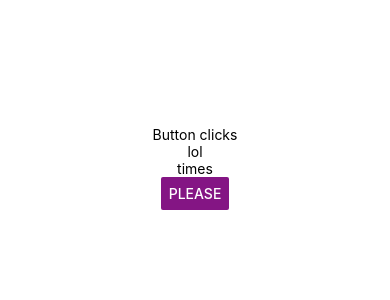
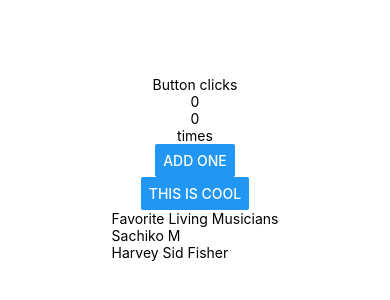
Before and after one commit to AlejandrLara12/justApp, a React Native app in the folder justApp/: screen / in a window 390 px wide. Shown: the part 254-554 px from the top of the page. Built offline with nearby package versions, Linux system fonts and the light colour scheme.

Commit message:
States Props: Tutorial
Tutorial de CodeCademy, comprendiendo funcionamiento de react-native

```diff
--- a/justApp/App.js
+++ b/justApp/App.js
@@ -2,78 +2,55 @@ import React from 'react';
 // import React, { Component } from 'react'; // that is what they is in Documentation
 import { StyleSheet, Text, View, AppRegistry, Button } from 'react-native';
 
-//  Classes   ========================================================================
-class Blink extends React.Component{
-
-  constructor(props){
-    super(props);
-    this.state = { showText: true };
-
-    // Toggle the state every second
-    let timer = 500;
-    setInterval(() => {
-      this.setState(previousState => {
-        return { showText: !previousState.showText };
-      });
-    },timer);
-  };
-
-  render(){
-    let display = this.state.showText ? this.props.text : ' lol ';
-    return (
-      <Text>{display}</Text>
-    );
-  };
-}
-
-class ButtonCounter extends React.Component{
-
-  constructor(props, context) {
-    super(props, context);
-    this.state = {
-      count: 0
-    };
-  };
-
-
-  addCounter(){
-    console.log('Pressed ' + this.state.count.toString() );
-    this.state.count++;
-  }
-
-  render(){
-    return (
-      <Button
-        title="Please"
-        style={{fontSize: 20, color: 'green'}}
-        styleDisabled={{color: 'red'}}
-        color="#841584"
-        onPress={() => this.addCounter()}
-        />
-    );
-  };
-
-}
+//  Classes   ---------------------
+import { Blink } from './components/Blink.js';
+import { List } from './components/List.js';
 
 
 
+//  Main Program   ---------------------
+export default class App extends React.Component {
+
+  constructor(){
+    super();
+    this.state = {
+      count: 0,
+      numbsTest: ['one','two','three']
+    };
+    this.addOne = this.addOne.bind(this);
+  }
+
+  addOne(){
+    console.log('Pressed count: ' + this.state.count );
+    //let newCount = ++this.state.count;
+    //console.log('Pressed newCount: ' + newCount );
+    //newCount++;
+    this.setState({ count: ++this.state.count });
+  }
 
 
+  render() {
 
-//  Main Program   ========================================================================
-export default class App extends React.Component {
-
-  render() {
     return (
       <View style={styles.container}>
         <Text>Button clicks</Text>
-        <Blink text="12" />
+        <Blink text={this.state.count}/>
+        <Text>{this.state.count}</Text>
         <Text>times</Text>
-        <ButtonCounter />
+        <Button onPress={this.addOne} />
+        <Button title="This is cool" onPress={this.addOne} />
+
+        <List type='Living Musician'>
+          <Text>Sachiko M</Text>
+          <Text>Harvey Sid Fisher</Text>
+        </List>
+
       </View>
     );
   }
 }
+
+Button.defaultProps = { title: "Add one" };
 
 const styles = StyleSheet.create({
   container: {
@@ -92,4 +69,13 @@ const styles = StyleSheet.create({
 
   - React.Component API
 
+  - ES6 Intro: https://hacks.mozilla.org/2015/08/es6-in-depth-modules/
+
+
+  New props
+
+  this.props.children
+
+  ClassName.defaultProps = { propOne: 'Cool' };
+
  */
--- /dev/null
+++ b/justApp/components/Blink.js
@@ -0,0 +1,28 @@
+import React from 'react';
+import { StyleSheet, Text, View, AppRegistry, Button } from 'react-native';
+
+export class Blink extends React.Component{
+
+  constructor(props){
+    super(props);
+    this.state = {
+      showText: true
+    };
+
+    // Toggle the state every second
+    let timer = 500;
+    setInterval(() => {
+      this.setState(previousState => {
+        return { showText: !previousState.showText };
+      });
+    },timer);
+  };
+
+  render(){
+    let display = this.state.showText ? this.props.text : ' + ';
+    //console.log(this.props);
+    return (
+      <Text>{display}</Text>
+    );
+  };
+}
--- /dev/null
+++ b/justApp/components/List.js
@@ -0,0 +1,17 @@
+import React from 'react';
+import { StyleSheet, Text, View, AppRegistry, Button } from 'react-native';
+
+export class List extends React.Component {
+  render() {
+    let titleText = `Favorite ${this.props.type}`;
+    if (this.props.children instanceof Array) {
+    	titleText += 's';
+    }
+    return (
+      <View>
+        <Text>{titleText}</Text>
+        {this.props.children}
+      </View>
+    );
+  }
+}
```
